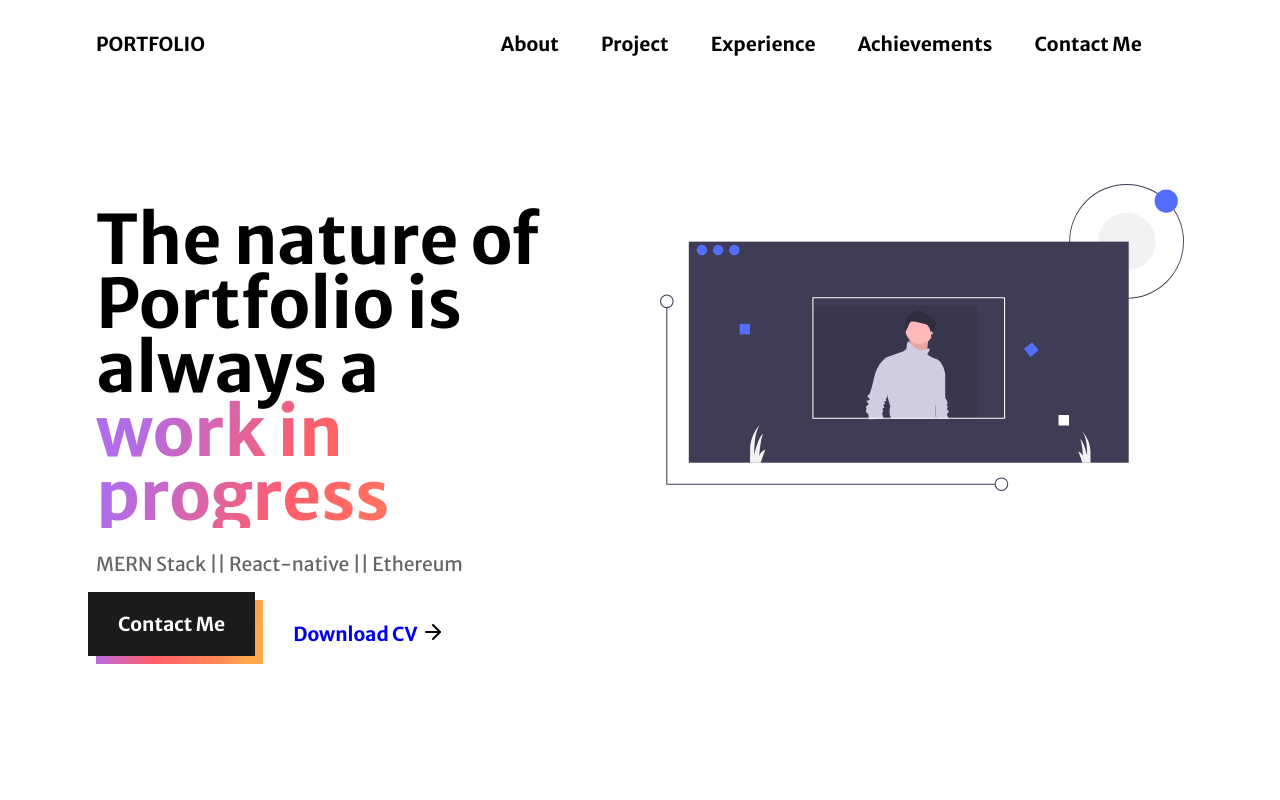
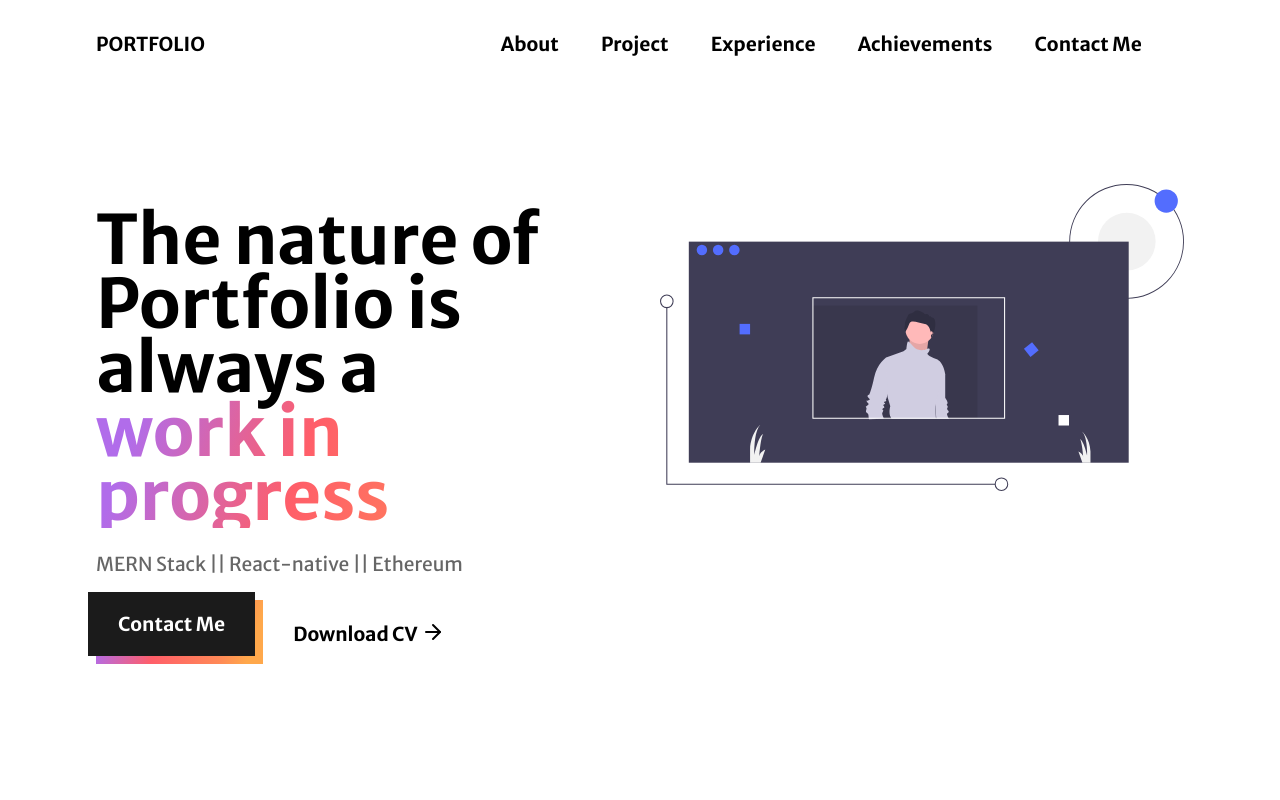
Before and after one commit to Rahul-sinha84/Portfolio, a React (Create React App) app: page / in a window 1280 px wide. Shown: the top 800 px of the page. Built offline with nearby package versions, Linux system fonts and the light colour scheme.

Commit message:
fixed some glitches - 2

```diff
--- a/src/style/index.css
+++ b/src/style/index.css
@@ -191,8 +191,9 @@ body {
     cursor: pointer;
     font-weight: bold;
     font-size: 1.2rem;
-    text-decoration: none; }
-    .btn2__text:visited {
+    text-decoration: none;
+    color: #000; }
+    .btn2__text:visited, .btn2__text:active {
       color: #000; }
     @media (max-width: 56.25em) {
       .btn2__text {
```
Also changed, not shown: 8 other files (tests, documents, lock files or other folders).
